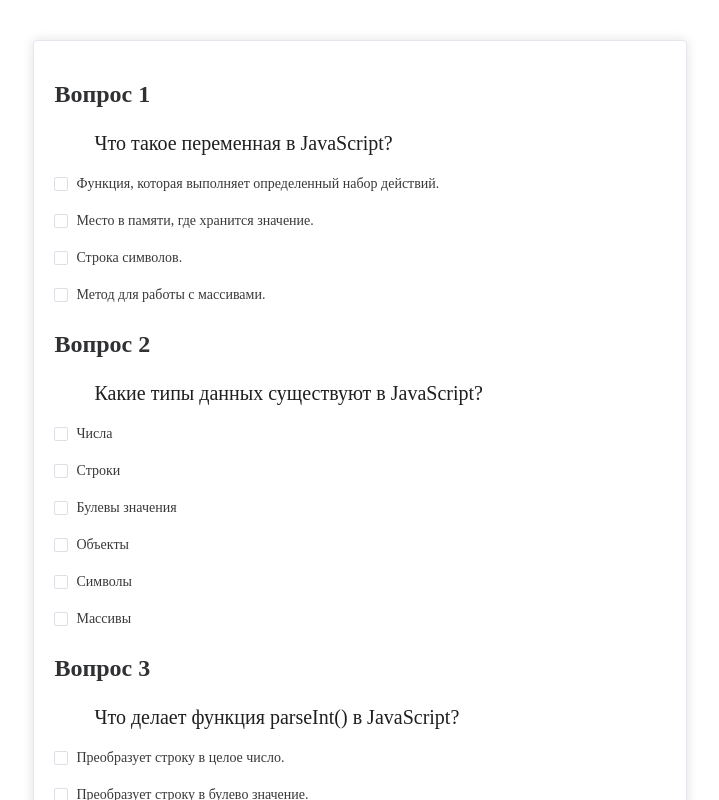
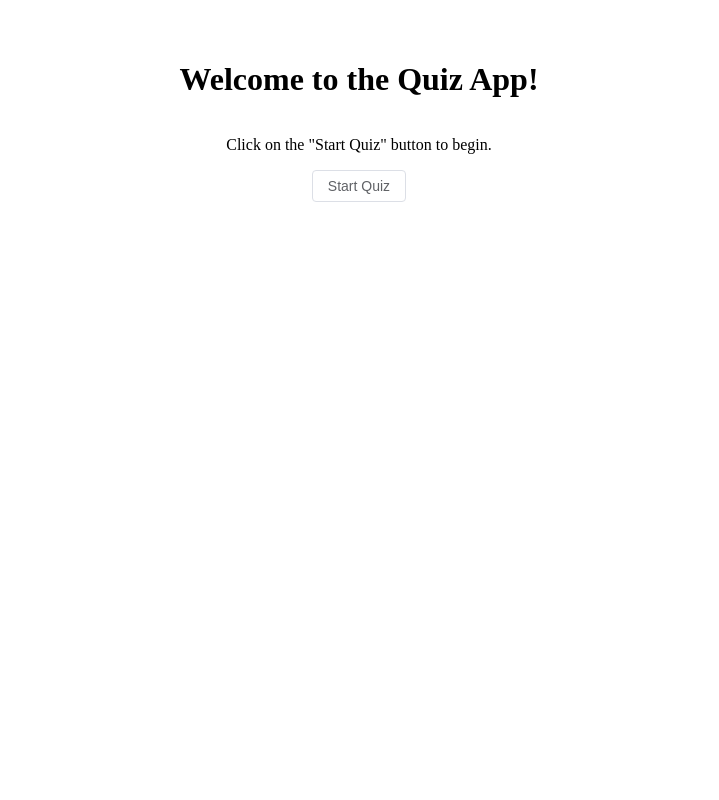
Before and after one commit to ushink/test-vue, a Vue app: page / in a window 1280 px wide. Shown: the top 800 px of the page, without its empty margins (281-1000 px from the left). Built offline with nearby package versions, Linux system fonts and the light colour scheme.

Commit message:
main | start page btn

```diff
--- a/src/components/QuizComponent.vue
+++ b/src/components/QuizComponent.vue
@@ -36,7 +36,7 @@ function submitAnswers() {
         >
       </el-checkbox-group>
     </div>
-    <el-button @click="submitAnswers">Submit</el-button>
+    <el-button @click="submitAnswers" class="quiz-btn">Submit</el-button>
   </el-card>
 </template>
 
@@ -64,4 +64,10 @@ function submitAnswers() {
   color: #393939;
   line-height: 1.5;
 }
+
+.quiz-btn{
+  margin-top: 30px;
+  width: 100%;
+  cursor: pointer;
+}
 </style>
--- a/src/components/pages/MainPage.vue
+++ b/src/components/pages/MainPage.vue
@@ -1,8 +1,33 @@
 <script setup lang="ts">
-import QuizComponent from '../QuizComponent.vue';
-import { MockQuizData,  } from '@/mock/MockQuizData';
+import { reactive } from 'vue'
+import QuizComponent from '../QuizComponent.vue'
+import { MockQuizData } from '@/mock/MockQuizData'
+import { ElButton } from 'element-plus'
+
+const state = reactive({
+  isQuizStarted: false
+})
+
+const startQuiz = () => {
+  state.isQuizStarted = true
+}
 </script>
 
 <template>
-  <QuizComponent :quiz="MockQuizData" />
+  <div v-if="!state.isQuizStarted" class="start-page">
+    <h1>Welcome to the Quiz App!</h1>
+    <p>Click on the "Start Quiz" button to begin.</p>
+    <el-button @click="startQuiz">Start Quiz</el-button>
+  </div>
+  <div v-if="state.isQuizStarted">
+    <QuizComponent :quiz="MockQuizData" />
+  </div>
 </template>
+
+<style scoped>
+.start-page {
+  display: flex;
+  flex-direction: column;
+  align-items: center;
+}
+</style>
```
Also changed, not shown: components.d.ts (+0 -17 lines).
